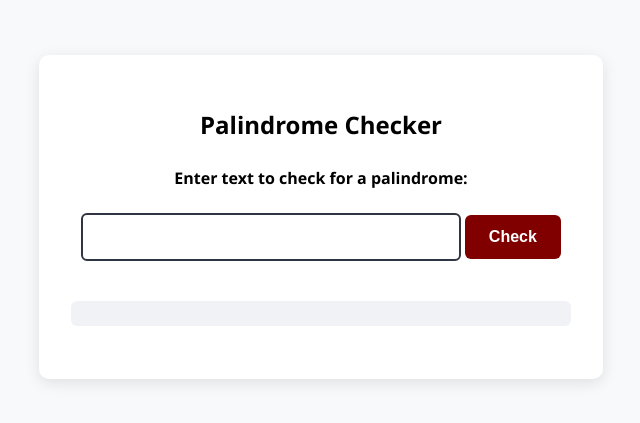
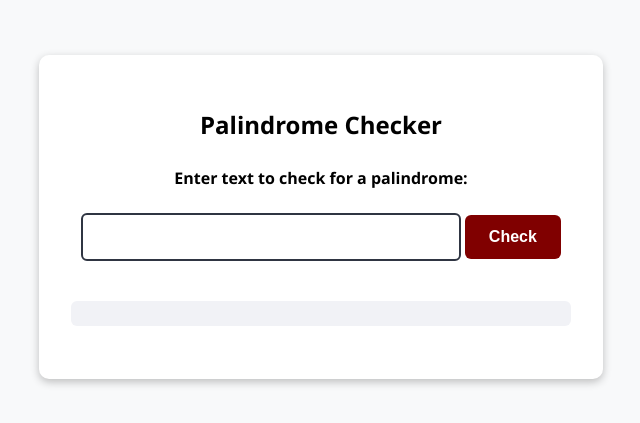
Before and after one commit to FredBob333/Palindrome-Checker, a plain HTML site: page index.html in a window 1280 px wide. Shown: the part 199-622 px from the top of the page, without its empty margins (319-959 px from the left). Drawn offline with Linux system fonts and the light colour scheme.

Commit message:
styles.css

```diff
--- a/styles.css
+++ b/styles.css
@@ -19,7 +19,7 @@ body {
 main {
   background: var(--white);
   border-radius: 10px;
-  box-shadow: 0 4px 15px rgba(0, 0, 0, 0.1);
+  box-shadow: rgba(0, 0, 0, 0.24) 0px 3px 8px;
   padding: 2rem;
   width: 100%;
   max-width: 500px;
```
